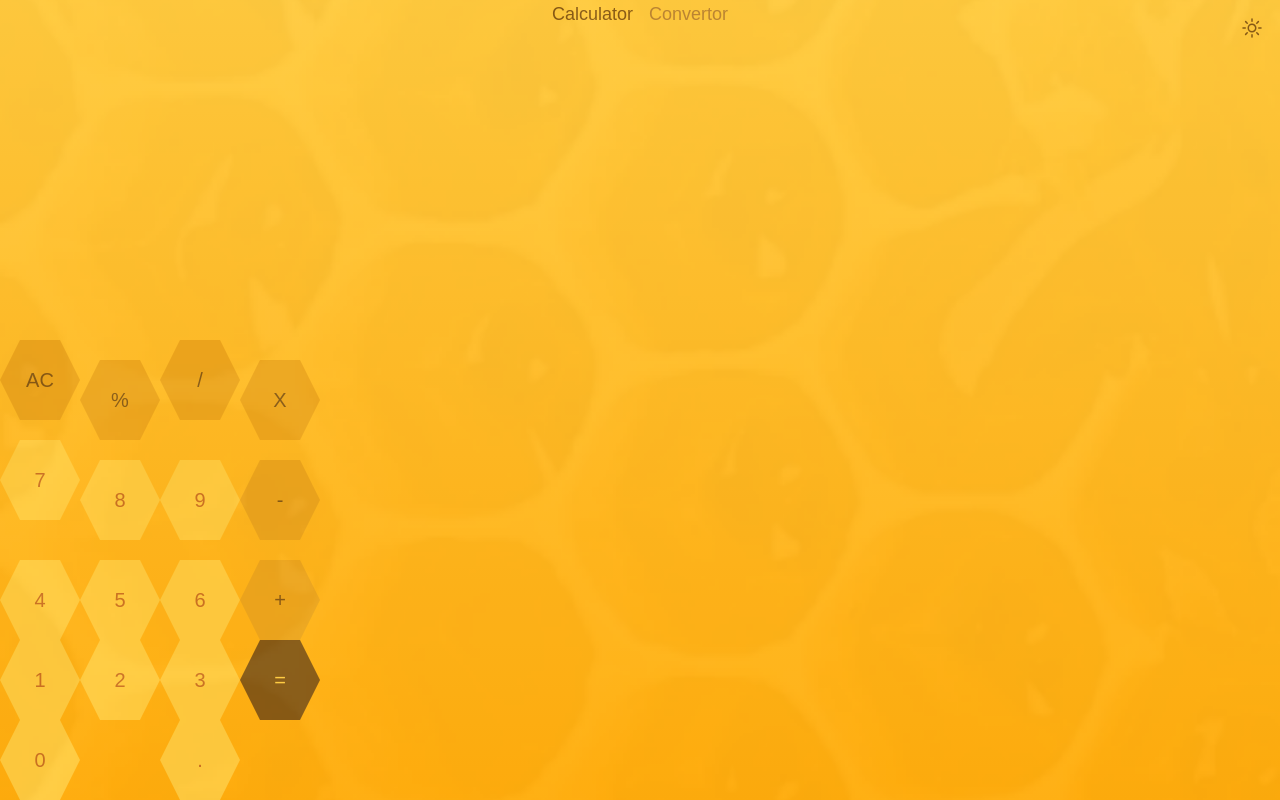
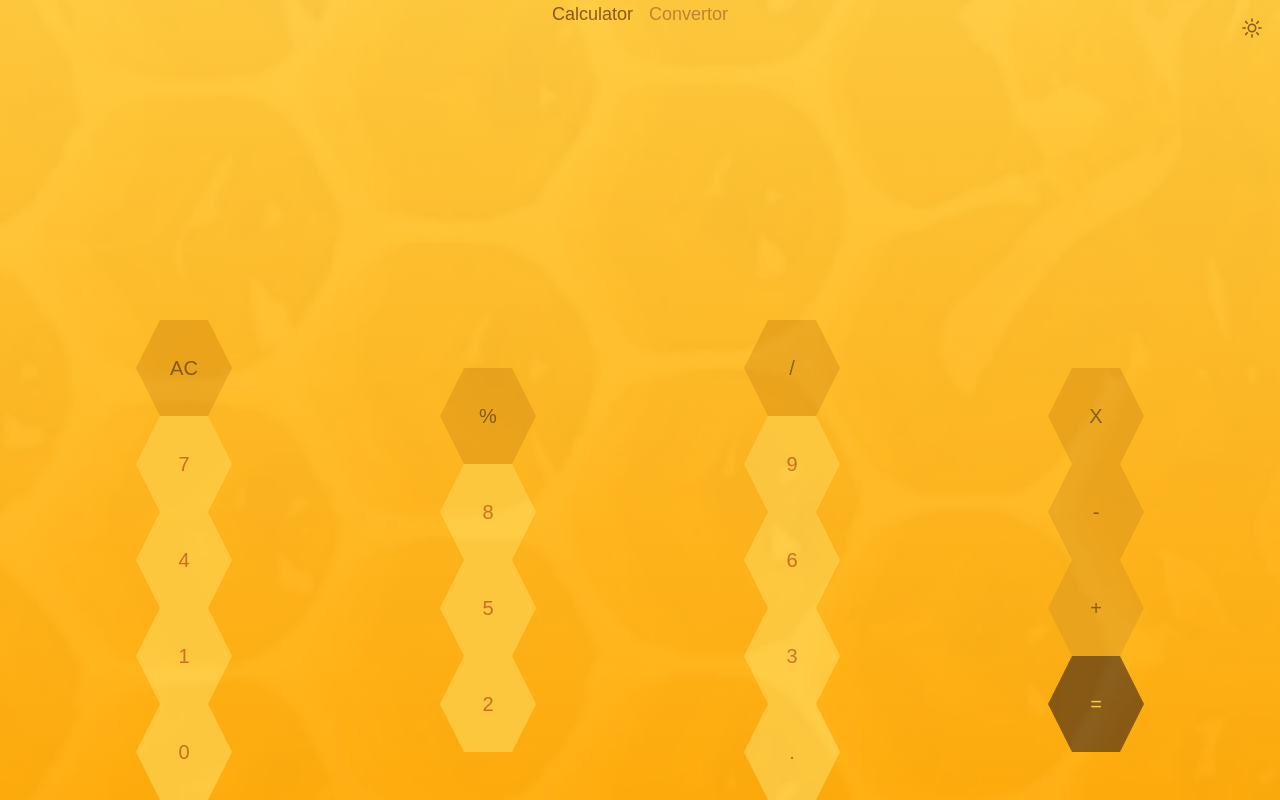
Before and after one commit to cricadev/criCASSIO, a Nuxt app: page /calculator in a window 1280 px wide. Built offline with nearby package versions, Linux system fonts and the light colour scheme; a web font is replaced by a local one.

Commit message:
positioned elements on the grid

```diff
--- a/assets/css/tailwind.css
+++ b/assets/css/tailwind.css
@@ -4,7 +4,7 @@
 @tailwind utilities;
 
 .button {
-  @apply text-xl flex justify-center items-center p-6 w-20 h-20;
+  @apply text-xl flex justify-center items-center p-6 w-24 h-24;
   clip-path: polygon(25% 0%, 75% 0%, 100% 50%, 75% 100%, 25% 100%, 0% 50%);
   filter: drop-shadow(0px 5px 5px #dd8b10);
 }
@@ -24,14 +24,16 @@
   @apply text-lg font-normal text-result dark:text-number;
 }
 .grid-calculator {
-  @apply grid;
+  @apply grid px-8;
   grid-template-columns: repeat(8, 1fr);
   grid-template-rows: repeat(10, 1fr);
   place-items: center;
   position: absolute;
   bottom: 0;
   left: 0;
+  right: 0;
   height: 60vh;
+  width: 100%;
 }
 .icon-theme {
   @apply text-result dark:text-resultDark;
--- a/components/Calculator.vue
+++ b/components/Calculator.vue
@@ -165,7 +165,7 @@ const handleDecimalButton = () => {
 
 .number--7 {
   grid-column: 1 / 3;
-  grid-row: 3 / 4;
+  grid-row: 3 / 5;
 }
 
 .number--4 {
@@ -185,17 +185,17 @@ const handleDecimalButton = () => {
 
 .number--8 {
   grid-column: 3 / 5;
-  grid-row: 3 / 5;
+  grid-row: 4 / 6;
 }
 
 .number--5 {
   grid-column: 3 / 5;
-  grid-row: 5 / 7;
+  grid-row: 6 / 8;
 }
 
 .number--2 {
   grid-column: 3 / 5;
-  grid-row: 7 / 9;
+  grid-row: 8 / 10;
 }
 
 .number--9 {
@@ -213,6 +213,11 @@ const handleDecimalButton = () => {
   grid-row: 7 / 9;
 }
 
+.number--equal {
+  grid-column: 7 / 9;
+  grid-row: 8 / 10;
+}
+
 .number--dot {
   grid-column: 5 / 7;
   grid-row: 9 / 11;
@@ -220,7 +225,7 @@ const handleDecimalButton = () => {
 
 .number--modulo {
   grid-column: 3 / 5;
-  grid-row: 2 / 3;
+  grid-row: 2 / 4;
 }
 
 .number--division {
@@ -230,21 +235,16 @@ const handleDecimalButton = () => {
 
 .number--mul {
   grid-column: 7 / 9;
-  grid-row: 2 / 3;
+  grid-row: 2 / 4;
 }
 
 .number--minus {
   grid-column: 7 / 9;
-  grid-row: 3 / 5;
+  grid-row: 4 / 6;
 }
 
 .number--plus {
   grid-column: 7 / 9;
-  grid-row: 5 / 7;
-}
-
-.number--equal {
-  grid-column: 7 / 9;
-  grid-row: 7 / 9;
+  grid-row: 6 / 8;
 }
 </style>
```
